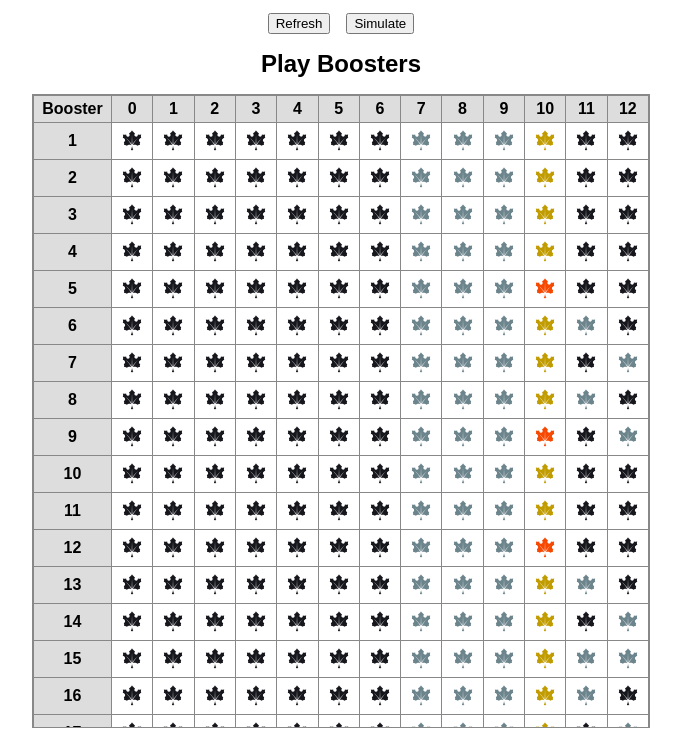
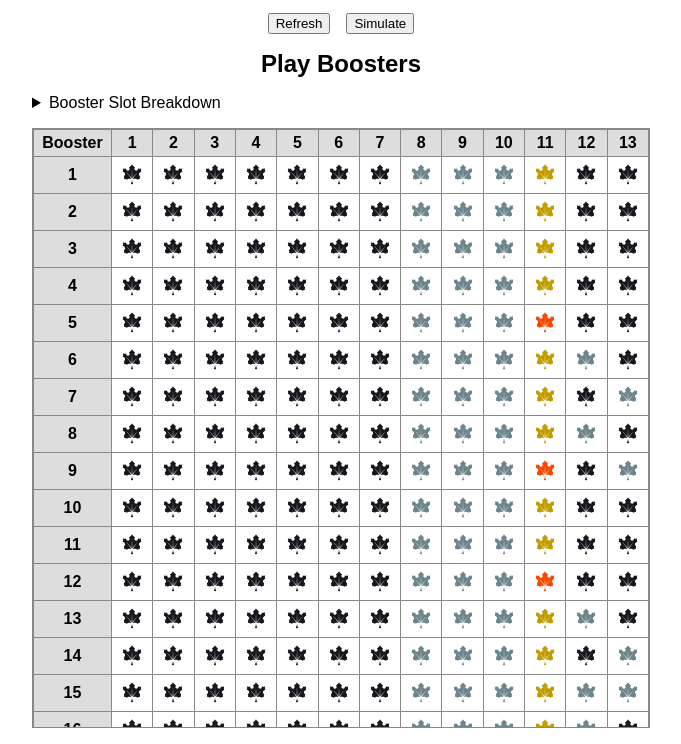
Before and after one commit to SamSverko/cube-bloomburrow-set, a plain HTML site: page index.html in a window 1280 px wide. Shown: the part 56-800 px from the top of the page, without its empty margins (299-980 px from the left). Drawn offline with Linux system fonts and the light colour scheme.

Commit message:
feat: add details of booster slot breakdown

```diff
--- a/index.html
+++ b/index.html
@@ -97,6 +97,10 @@
       <button onclick="simulate()">Simulate</button>
     </div>
     <h2>Play Boosters</h2>
+    <details>
+      <summary>Booster Slot Breakdown</summary>
+      <ol id="booster-slot-breakdown-list"></ol>
+    </details>
     <div class="table-container">
       <table id="booster-table"></table>
     </div>
@@ -251,6 +255,18 @@
         });
       }
 
+      function generateBoosterSlotBreakdown() {
+        const list = document.getElementById("booster-slot-breakdown-list");
+        PLAY_BOOSTER_CONTENTS.slots.forEach((slot, index) => {
+          const li = document.createElement("li");
+          const details = slot
+            .map((opt) => `(${opt.percentage.toFixed(1)}%, ${opt.rarity})`)
+            .join(" or ");
+          li.innerHTML = `<b>${slot[0].description}</b> ${details}`;
+          list.appendChild(li);
+        });
+      }
+
       function generateTableHead() {
         const table = document.querySelector("#booster-table");
         const thead = document.createElement("thead");
@@ -258,7 +274,7 @@
         const headers = ["Booster"];
 
         PLAY_BOOSTER_CONTENTS.slots.forEach((_, index) => {
-          headers.push(index);
+          headers.push(index + 1);
         });
 
         headers.forEach((text) => {
@@ -335,7 +351,6 @@
         table.appendChild(tbody);
       }
 
-      // Simulate n packs and log results
       function simulate(n = 100000) {
         let rareCounts = { 1: 0, 2: 0, 3: 0, 4: 0 };
         let totalCommons = 0;
@@ -380,6 +395,7 @@
         output.textContent = text;
       }
 
+      generateBoosterSlotBreakdown();
       generateTableHead();
       generateTableBody();
     </script>
```
